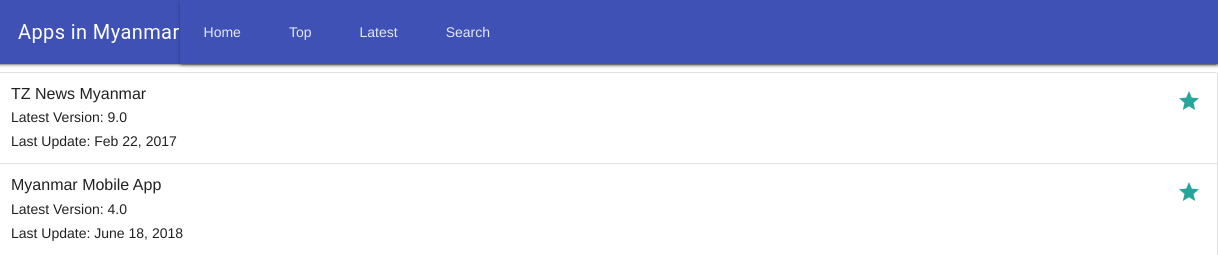
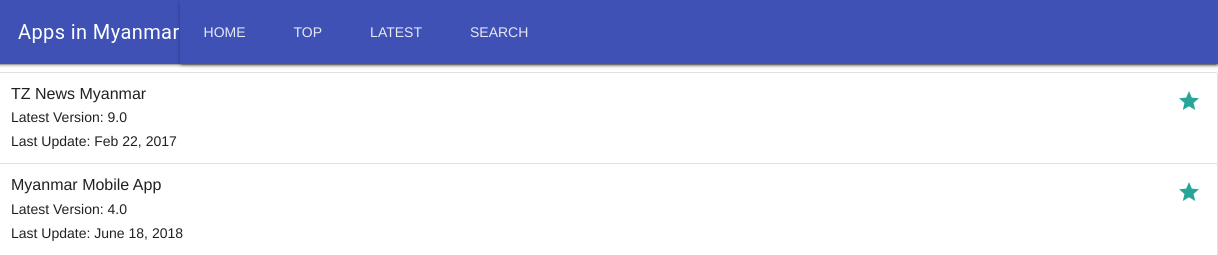
Before and after one commit to flower-mdy-geo/app-in-myanmar, a plain HTML site: page latest.html in a window 1280 px wide. Shown: the top 255 px of the page, 62-1280 px from the left. Drawn offline with nearby package versions, Linux system fonts and the light colour scheme; some packages are replaced by stand-ins of ours.

Commit message:
Update latest.html
update testing

```diff
--- a/latest.html
+++ b/latest.html
@@ -42,10 +42,10 @@
       <div class="mdl-layout-spacer"></div>
       <!-- Navigation. We hide it in small screens. -->
       <nav class="mdl-navigation mdl-layout--large-screen-only" style="background-color: rgb(63,81,181);">
-        <a class="mdl-navigation__link" href="index.html">Home</a>
-        <a class="mdl-navigation__link" href="top.html">Top</a>
-	<a class="mdl-navigation__link" href="latest.html">Latest</a>
-        <a class="mdl-navigation__link" href="search.html">Search</a>
+        <a class="mdl-navigation__link" href="index.html">HOME</a>
+        <a class="mdl-navigation__link" href="top.html">TOP</a>
+	<a class="mdl-navigation__link" href="latest.html">LATEST</a>
+        <a class="mdl-navigation__link" href="search.html">SEARCH</a>
       </nav>
     </div>
   </header>
```
